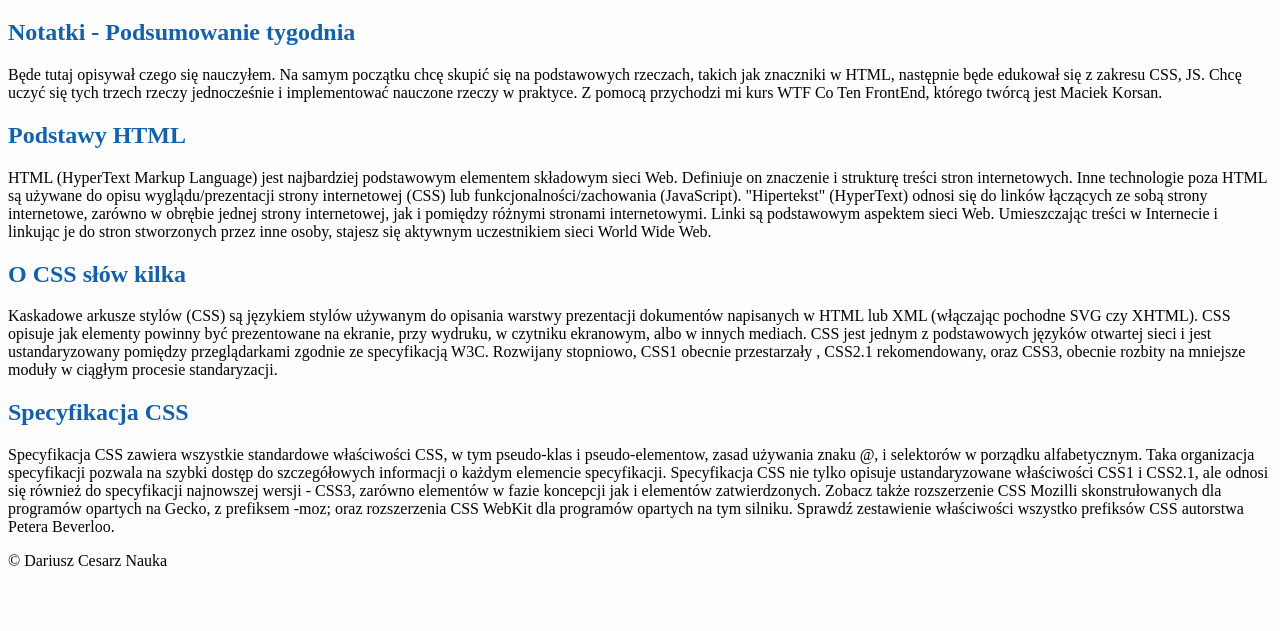
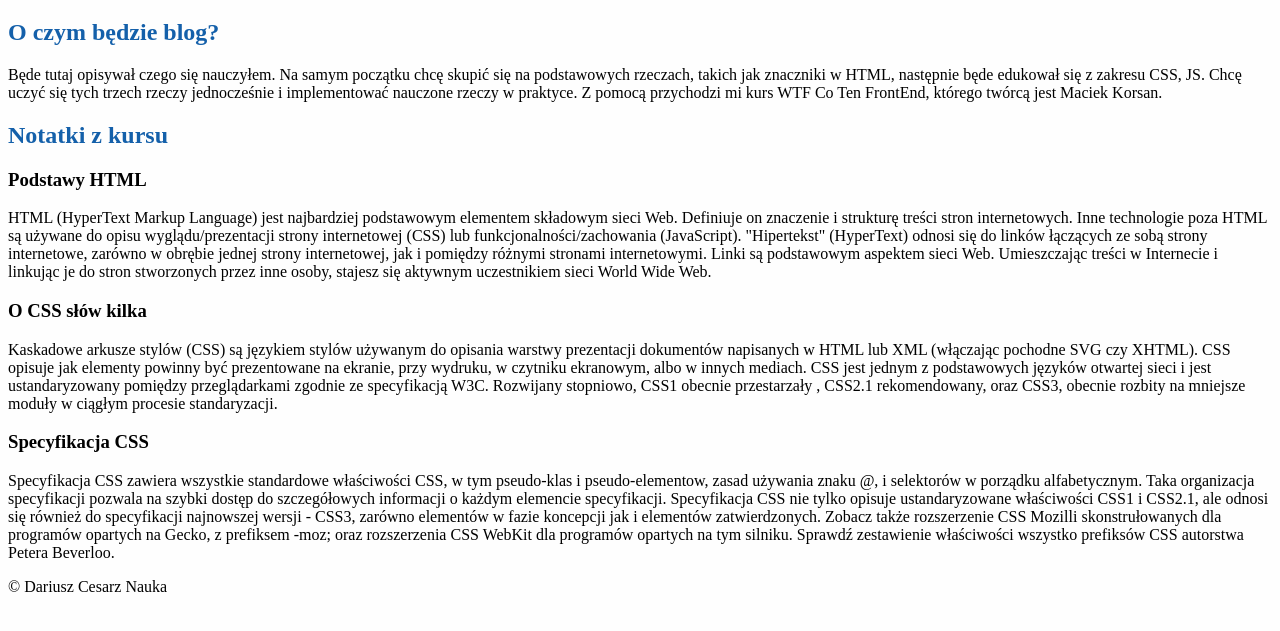
Before and after one commit to dariuszcesarz/homepage, a plain HTML site: page index.html in a window 1280 px wide. Shown: the part 87-718 px from the top of the page. Drawn offline with Linux system fonts and the light colour scheme.

Commit message:
Change html structure

```diff
--- a/index.html
+++ b/index.html
@@ -18,8 +18,8 @@
       <header>
         <h1>Dariusz Cesarz - Strona Domowa</h1>
       </header>
-      <section>
-        <h2>Notatki - Podsumowanie tygodnia</h2>
+      <section id="notatki">
+        <h2>O czym będzie blog?</h2>
         <p>
           Będe tutaj opisywał czego się nauczyłem. Na samym początku chcę skupić
           się na podstawowych rzeczach, takich jak znaczniki w HTML, następnie
@@ -31,7 +31,9 @@
       </section>
 
       <section>
-        <h2>Podstawy HTML</h2>
+          <h2>Notatki z kursu</h2>
+          <article>
+        <h3>Podstawy HTML</h3>
         <p>
           HTML (HyperText Markup Language) jest najbardziej podstawowym
           elementem składowym sieci Web. Definiuje on znaczenie i strukturę
@@ -44,9 +46,9 @@
           treści w Internecie i linkując je do stron stworzonych przez inne
           osoby, stajesz się aktywnym uczestnikiem sieci World Wide Web.
         </p>
-      </section>
-      <section>
-        <h2>O CSS słów kilka</h2>
+    </article>
+    <article>
+        <h3>O CSS słów kilka</h3>
         <p>
           Kaskadowe arkusze stylów (CSS) są językiem stylów używanym do opisania
           warstwy prezentacji dokumentów napisanych w HTML lub XML (włączając
@@ -58,9 +60,9 @@
           rekomendowany, oraz CSS3, obecnie rozbity na mniejsze moduły w ciągłym
           procesie standaryzacji.
         </p>
-      </section>
-      <section>
-        <h2>Specyfikacja CSS</h2>
+    </article>
+    <article>
+        <h3>Specyfikacja CSS</h3>
         <p>
           Specyfikacja CSS zawiera wszystkie standardowe właściwości CSS, w tym
           pseudo-klas i pseudo-elementow, zasad używania znaku @, i selektorów w
@@ -75,6 +77,7 @@
           Sprawdź zestawienie właściwości wszystko prefiksów CSS autorstwa
           Petera Beverloo.
         </p>
+    </article>
       </section>
       <footer>&copy; Dariusz Cesarz Nauka</footer>
     </main>
```
